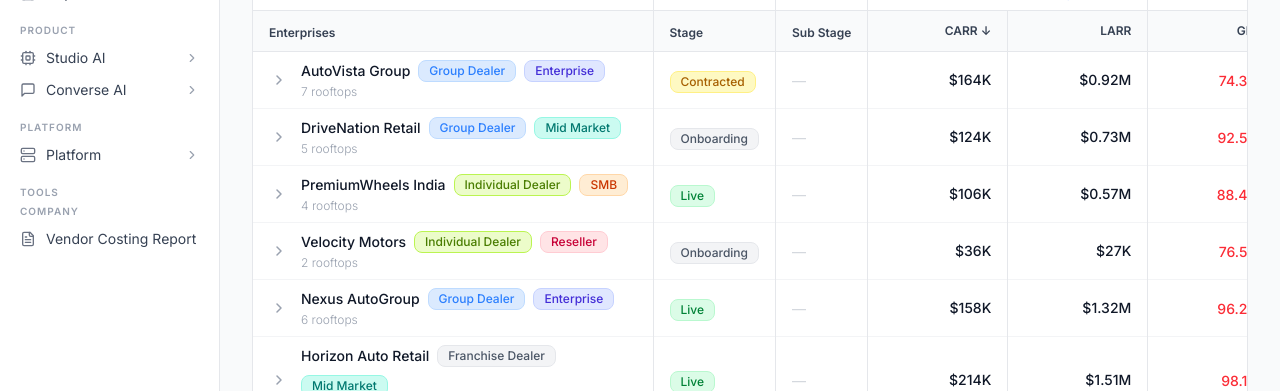
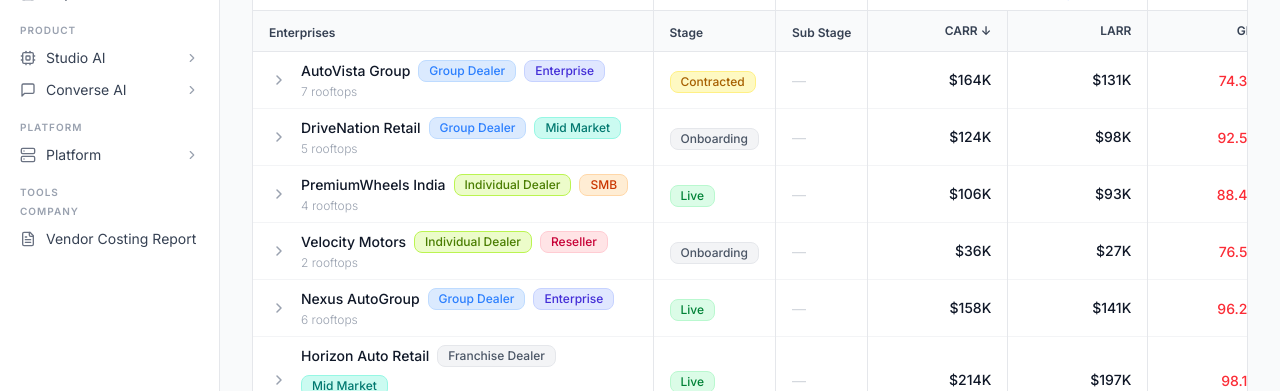
Before and after one commit to Product14/ARR-Dashboard, a Next.js app: page / in a window 1280 px wide. Shown: the part 409-800 px from the top of the page. Built offline with nearby package versions, Linux system fonts and the light colour scheme.

Commit message:
LARR and CARR update

```diff
--- a/components/dashboard/rooftops-table/rooftops-table.tsx
+++ b/components/dashboard/rooftops-table/rooftops-table.tsx
@@ -1735,6 +1735,7 @@ function RooftopSubRow({ rooftop }: { rooftop: RooftopRow }) {
 function EnterpriseTableRow({ enterprise }: { enterprise: EnterpriseRow }) {
   const [expanded, setExpanded] = useState(false)
   const filteredCarr = formatAmount(enterprise.rooftops.reduce((s, r) => s + parseAmount(r.carr), 0))
+  const filteredLarr = formatAmount(enterprise.rooftops.reduce((s, r) => s + parseAmount(r.larr), 0))
   const filteredCarrChurned = enterprise.rooftops.length > 0 && enterprise.rooftops.every(r => isChurned(r.stages))
   return (
     <>
@@ -1772,7 +1773,7 @@ function EnterpriseTableRow({ enterprise }: { enterprise: EnterpriseRow }) {
           <div className={`text-sm font-medium ${(isChurned(enterprise.stages) || filteredCarrChurned) ? "line-through text-gray-400" : "text-gray-900"}`}>{filteredCarr}</div>
         </td>
         <td className="px-4 py-2 text-right border-r border-gray-200">
-          <div className="text-sm font-medium text-gray-900">{enterprise.larr}</div>
+          <div className={`text-sm font-medium ${(isChurned(enterprise.stages) || filteredCarrChurned) ? "line-through text-gray-400" : "text-gray-900"}`}>{filteredLarr}</div>
         </td>
         <td className="px-4 py-2 text-right border-r border-gray-200">
           <RetentionPill value={enterprise.grr} />
```
